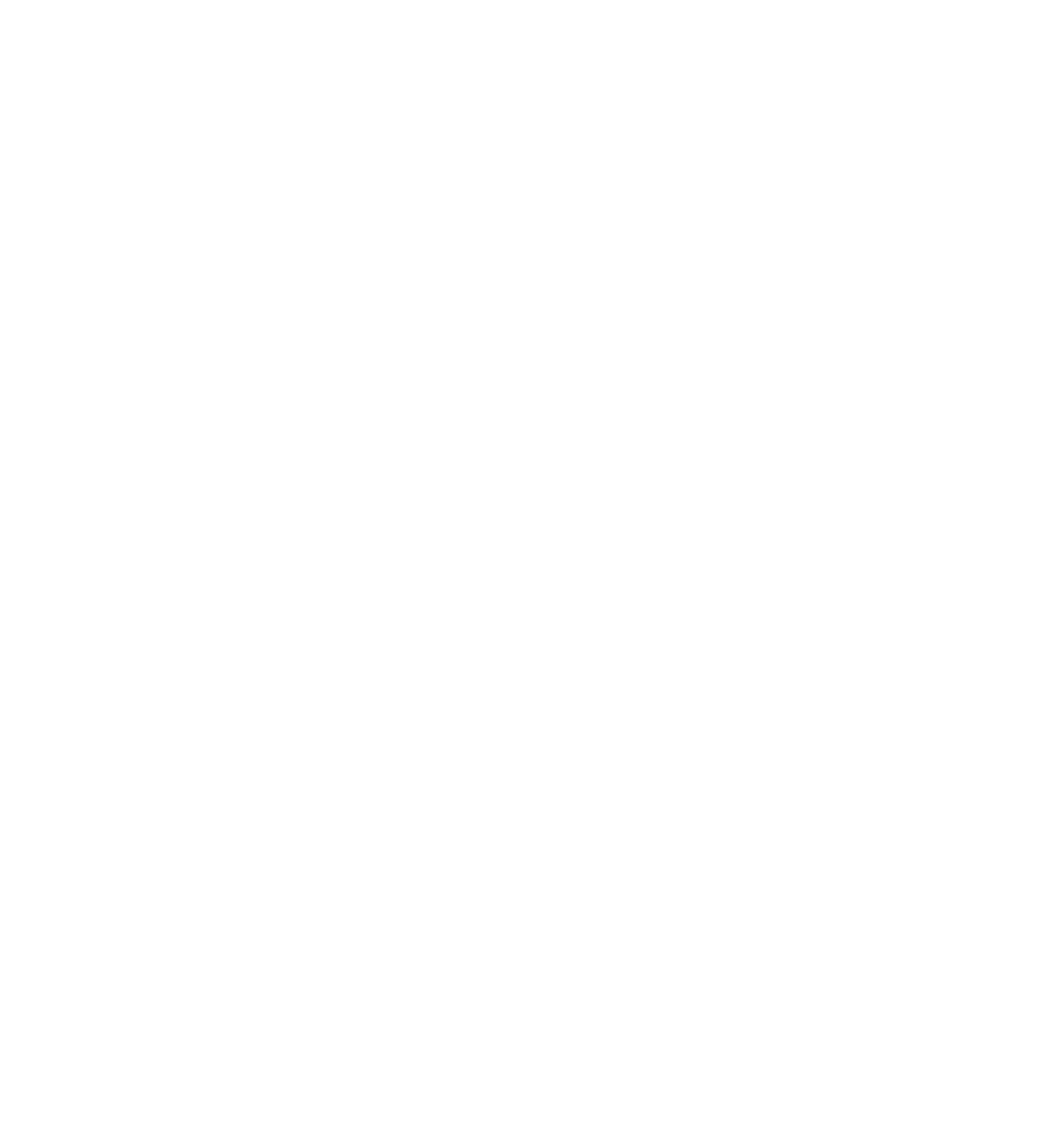
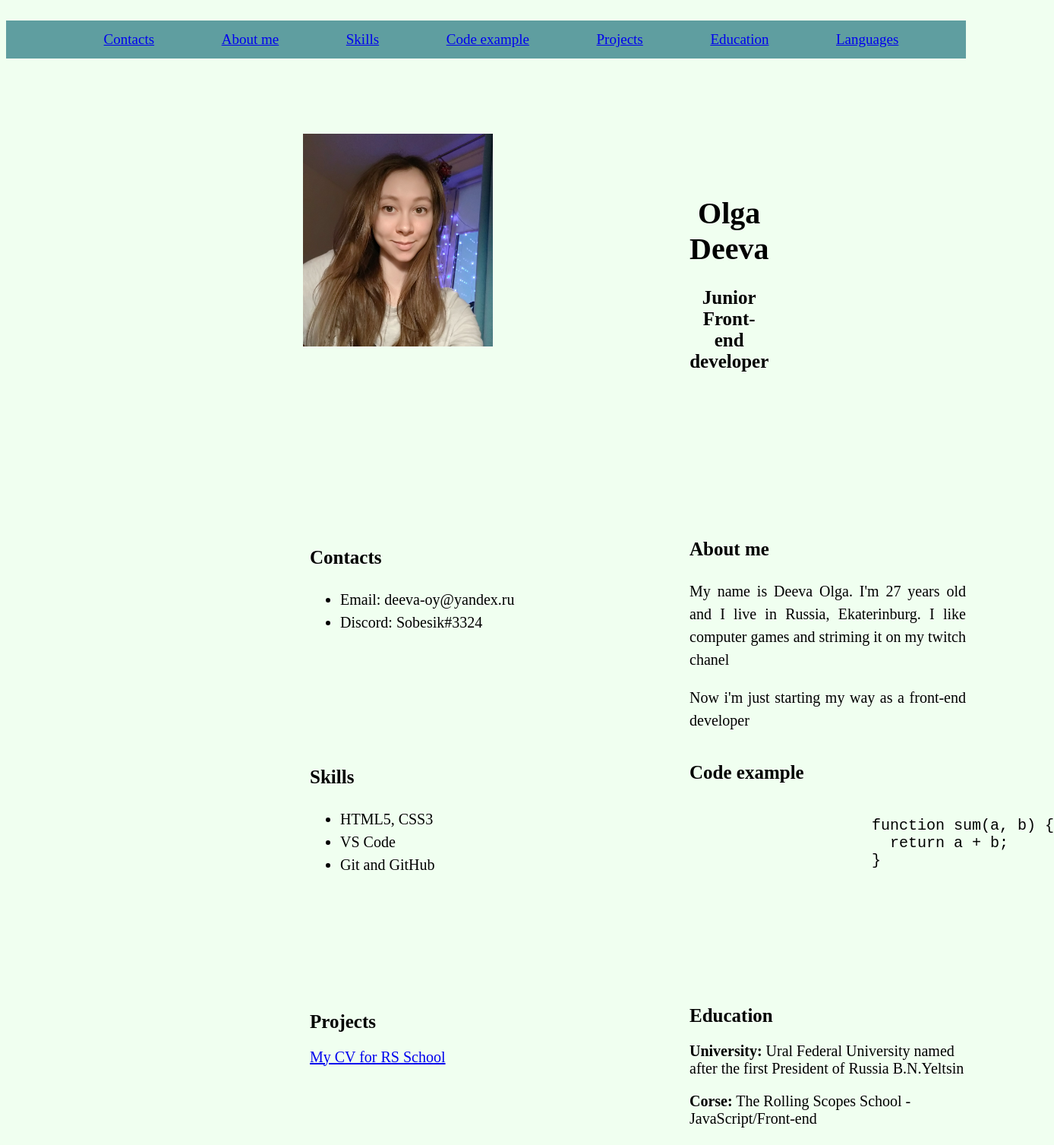
Before and after one commit to SoBesik/rsschool-cv, a plain HTML site: page index.html in a window 1280 px wide. Shown: the top 1507 px of the page at 76% size, 1388 px wide, since content can reach past the window. Before the commit the page ends 800 px from the top, so only its background shows below. Drawn offline with Linux system fonts and the light colour scheme.

Commit message:
feat: complete cv3

```diff
--- a/index.html
+++ b/index.html
@@ -4,8 +4,103 @@
     <meta charset="UTF-8">
     <meta http-equiv="X-UA-Compatible" content="IE=edge">
     <meta name="viewport" content="width=device-width, initial-scale=1.0">
-    <title>Document</title>
+    <title>CV</title>
+    <link rel="stylesheet" href="style.css">
 </head>
 <body>
+    <header>
+        <nav class="nav">
+            <ul class="nav-list">
+                <li class="nav-item"><a href="#contacts" class="nav-link">Contacts</a></li>
+                <li class="nav-item"><a href="#about-me" class="nav-link">About me</a></li>
+                <li class="nav-item"><a href="#skills" class="nav-link">Skills</a></li>
+                <li class="nav-item"><a href="#code-example" class="nav-link">Code example</a></li>
+                <li class="nav-item"><a href="#projects" class="nav-link">Projects</a></li>
+                <li class="nav-item"><a href="#education" class="nav-link">Education</a></li>
+                <li class="nav-item"><a href="#languages" class="nav-link">Languages</a></li>
+            </ul>
+        </nav>
+    </header>
+
+    <main class="main-conteiner">
+        <div class="section" id="profile">
+            <img src="/assets/img/My photo.jpg" alt="My photo" width="250" height="280">
+        </div>
+        <div class="section-profile-title" id="profile-title">
+            <h1 class="title">
+                <strong>Olga Deeva</strong>
+            </h1>
+            <h3 class="title2">
+                <p>Junior Front-end developer</p>
+            </h3>
+        </div>
+
+        <section class="section" id="contacts">
+            <h2>Contacts</h2>
+            <ul>
+                <li>Email: deeva-oy@yandex.ru</li>
+                <li>Discord: Sobesik#3324</li>
+            </ul>
+        </section>
+
+        <section class="section" id="about-me">
+            <h2>About me</h2>
+            <p>My name is Deeva Olga. I'm 27 years old and I live in Russia, Ekaterinburg. I like computer games and striming it on my twitch chanel</p>
+            <p>Now i'm just starting my way as a front-end developer</p>
+        </section>
+
+        <section class="section" id="skills">
+            <h2>Skills</h2>
+            <ul>
+                <li>HTML5, CSS3</li>
+                <li>VS Code</li>
+                <li>Git and GitHub</li>
+            </ul>
+        </section>
+
+        <section class="section" id="code-example">
+            <h2>Code example</h2>
+            <pre>
+                <code>
+                    function sum(a, b) {
+                      return a + b;
+                    }
+                </code>
+            </pre>
+        </section>
+
+        <section class="section" id="projects">
+            <h2>Projects</h2>
+            <a href="https://sobesik.github.io/rsschool-cv/cv">My CV for RS School</a>
+        </section>
+
+        <section class="section" id="education">
+            <h2>Education</h2>
+            <p><b>University:</b> Ural Federal University named after the first President of Russia B.N.Yeltsin</p>
+            <p><b>Corse:</b> The Rolling Scopes School - JavaScript/Front-end</p>
+        </section>
+
+        <section class="section" id="languages">
+            <h2>Languages</h2>
+            <ul>
+                <li>Russian- Native</li>
+                <li>English- Pre-Intermediate</li>
+            </ul>
+        </section>
+    </main>
+
+    <footer>
+        <div class="link-on-github">
+        <a href="https://github.com/SoBesik">
+            <img src="/assets/svg/GitHub_logo.png" alt="github logo" width="70" height="70">
+        </a>
+        </div>
+        <p class="footer-year"><b>2022</b></p>
+        <div class="rsschool">
+        <a href="https://rs.school/js/">
+            <img src="/assets/svg/rs_school_js.svg" alt="rsschool logo" width="120" height="70">
+        </a>
+        </div>
+    </footer>
 </body>
 </html>
--- a/style.css
+++ b/style.css
@@ -0,0 +1,137 @@
+@font-face {
+    font-family: Mukta-ExtraLight;
+    src: url(assets/fonts/Mukta-ExtraLight.ttf);
+}
+body {
+    font-family: 'AbrilFatface-Regular';
+    display: flex;
+    flex-direction: column;
+    justify-content: space-between;
+    height: 100%;
+    background-color:honeydew;
+}
+html {
+    height: 100%;
+}
+* {
+    box-sizing: border-box;
+}
+
+* h1 {
+    font-size: 40px;
+}
+* h2 {
+    font-size: 25px;
+}
+* h3 {
+    font-size: 25px;
+}
+
+.main-conteiner {
+    display: flex;
+    flex-wrap: wrap;
+}
+.section {
+    width: 50%;
+}
+
+#profile {
+    text-align: center;
+    margin-top: 80px;
+    margin-left: 200px;
+}
+#profile-title {
+    text-align: center;
+    margin-top: -230px;
+    margin-right: 600px;
+    margin-bottom: 180px;
+    margin-left: 900px;
+}
+
+.nav-list {
+    display: flex;
+    justify-content: space-evenly;
+    align-items: center;
+    list-style: none;
+    font-size: 19px;
+    background-color:cadetblue;
+    height: 50px;
+}
+
+.header {
+    justify-content: space-around;
+    align-items: center;
+    margin: 0px;
+    padding: 0px;
+}
+
+#contacts {
+    text-align: left;
+    margin-left: 400px;
+    font-size: 20px;
+    line-height: 1.5;
+}
+
+#about-me {
+    text-align: left;
+    text-align: justify;
+    margin-top: -170px;
+    margin-left: 900px;
+    width: 500px;
+    height: 200px;
+    font-size: 20px;
+    line-height: 1.5;
+}
+
+#skills {
+    text-align: left;
+    margin-top: 100px;
+    margin-left: 400px;
+    font-size: 20px;
+    line-height: 1.5;
+}
+
+#code-example {
+    text-align: left;
+    margin-top: -190px;
+    margin-left: 900px;
+    font-size: 20px;
+}
+
+#projects {
+    text-align: left;
+    margin-top: 100px;
+    margin-left: 400px;
+    font-size: 20px;
+    text-decoration: none;
+}
+
+#education {
+    text-align: left;
+    margin-top: -100px;
+    margin-left: 900px;
+    font-size: 20px;
+}
+
+#languages {
+    text-align: left;
+    margin-top: 100px;
+    margin-left: 400px;
+    font-size: 20px;
+    line-height: 1.5;
+}
+
+footer {
+    display: flex;
+    position: relative;
+    justify-content:space-evenly;
+    bottom: 0%;
+    background-color:cadetblue;
+    margin-top: 50px;
+}
+
+@media (max-widtch: 768px) {
+    .section {
+        width: 100%;
+    }
+}
```
Also changed, not shown: assets/fonts/AbrilFatface-Regular.ttf (added), assets/fonts/Mukta-ExtraLight.ttf (added), assets/img/My photo.jpg (added), assets/svg/GitHub_logo.png (added), assets/svg/rs_school_js.svg (added), assets/svg/Аватар.ico (added).
